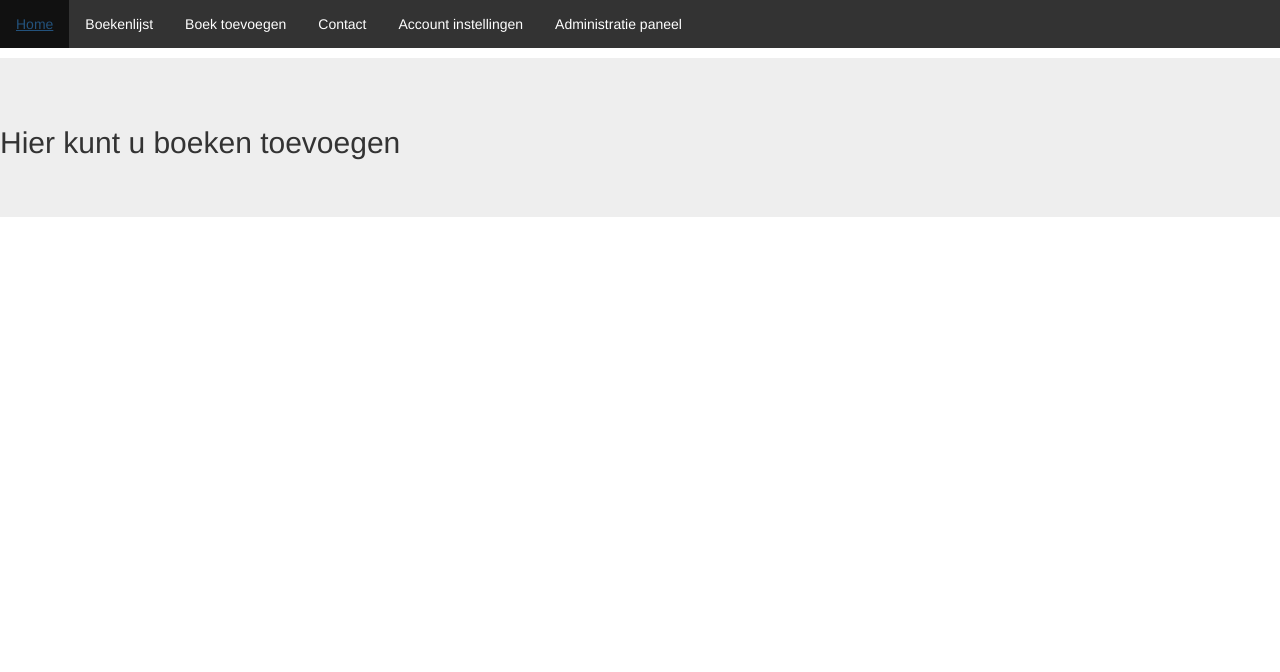
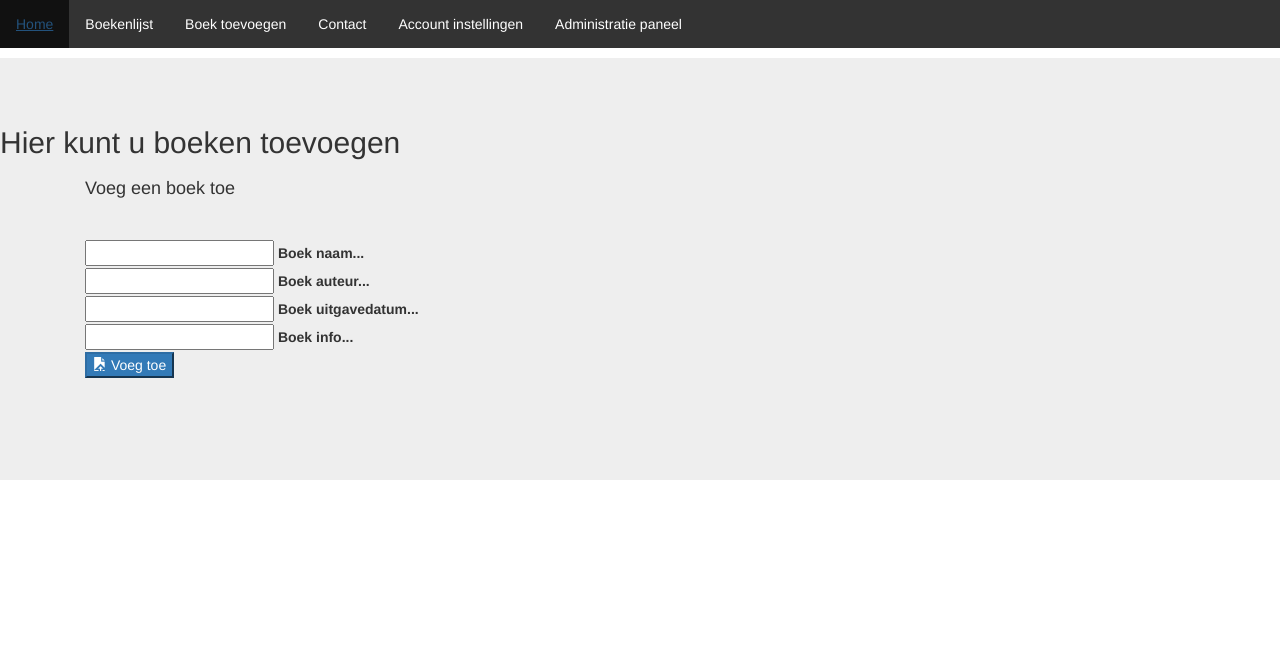
Before and after one commit to MustacheNL/BookOnShelf2.0, a PHP site: page /index.php?page=boektoevoegen in a window 1280 px wide. Shown: the top 672 px of the page. Run offline with PHP 8.4, Linux system fonts and the light colour scheme.

Commit message:
small start addbook

```diff
--- a/includes/boektoevoegen.inc.php
+++ b/includes/boektoevoegen.inc.php
@@ -1 +1,67 @@
 <h2>Hier kunt u boeken toevoegen</h2>
+<?php
+require("private/connection.php");
+$result = $stmt = $conn->prepare("SELECT * FROM books");
+$row = $result->fetch(PDO::FETCH_ASSOC);
+?>
+        <div class="container">
+            <div class="signin-form">
+                <div class="container">
+                    <form method="post" class="form-signin">
+                        <h4 class="form-signin-heading">Voeg een boek toe</h4>
+                        <hr/>
+                        <?php
+                        if (isset($error)) {
+                            foreach ($error as $error) {
+                                ?>
+                                <span class="mdl-chip mdl-chip--contact">
+                                <span class="mdl-chip__contact mdl-color--red mdl-color-text--white">!</span>
+                                <span class="mdl-chip__text"><?php echo $error; ?></span>
+                            </span>
+                                <?php
+                            }
+                        } else if (isset($_GET['joined'])) {
+                            header("refresh:5;url=index.php");
+                            ?>
+                            <span class="mdl-chip mdl-chip--contact">
+                                <span class="mdl-chip__contact mdl-color--green mdl-color-text--white">:D</span>
+                                <span class="mdl-chip__text">Je hebt met succes een boek toegevoegd. <a
+                                            href='booklist.php'>here</a>!</span>
+                            </span>
+                        <?php } ?>
+
+                        <div class="mdl-textfield mdl-js-textfield mdl-textfield--floating-label">
+                            <input class="mdl-textfield__input" type="text" id="sample1" name="txt_name">
+                            <label class="mdl-textfield__label" for="sample1">Boek naam...</label>
+                        </div>
+                        <div class="mdl-textfield mdl-js-textfield mdl-textfield--floating-label">
+                            <input class="mdl-textfield__input" type="text" id="sample1" name="txt_author">
+                            <label class="mdl-textfield__label" for="sample1">Boek auteur...</label>
+                        </div>
+                        <div class="mdl-textfield mdl-js-textfield mdl-textfield--floating-label">
+                            <input class="mdl-textfield__input" type="text" id="sample1" name="txt_releasedate">
+                            <label class="mdl-textfield__label" for="sample1">Boek uitgavedatum...</label>
+                        </div>
+                        <div class="mdl-textfield mdl-js-textfield mdl-textfield--floating-label">
+                            <input class="mdl-textfield__input" type="text" id="sample1" name="txt_info">
+                            <label class="mdl-textfield__label" for="sample1">Boek info...</label>
+                        </div>
+
+                        <button class="mdl-button mdl-js-button mdl-button--raised mdl-button--colored,  btn-primary"
+                                type="submit" name="btn-signup">
+                            <i class="glyphicon glyphicon-open-file"></i> Voeg toe
+                        </button>
+                    </form>
+
+                    <br>
+                    <br/>
+
+                </div>
+            </div>
+        </div>
+    </div>
+</main>
+<?php
+?>
+</body>
+</html>
--- a/includes/home.inc.php
+++ b/includes/home.inc.php
@@ -1 +1,2 @@
-<h2>Welcome to our page!</h2>
+<h2>Welkom bij BookOnShelf!</h2>
+<h4>BookOnShelf is een boeken leen programma geschreven door Nyma & Jurgen</h4>
```
